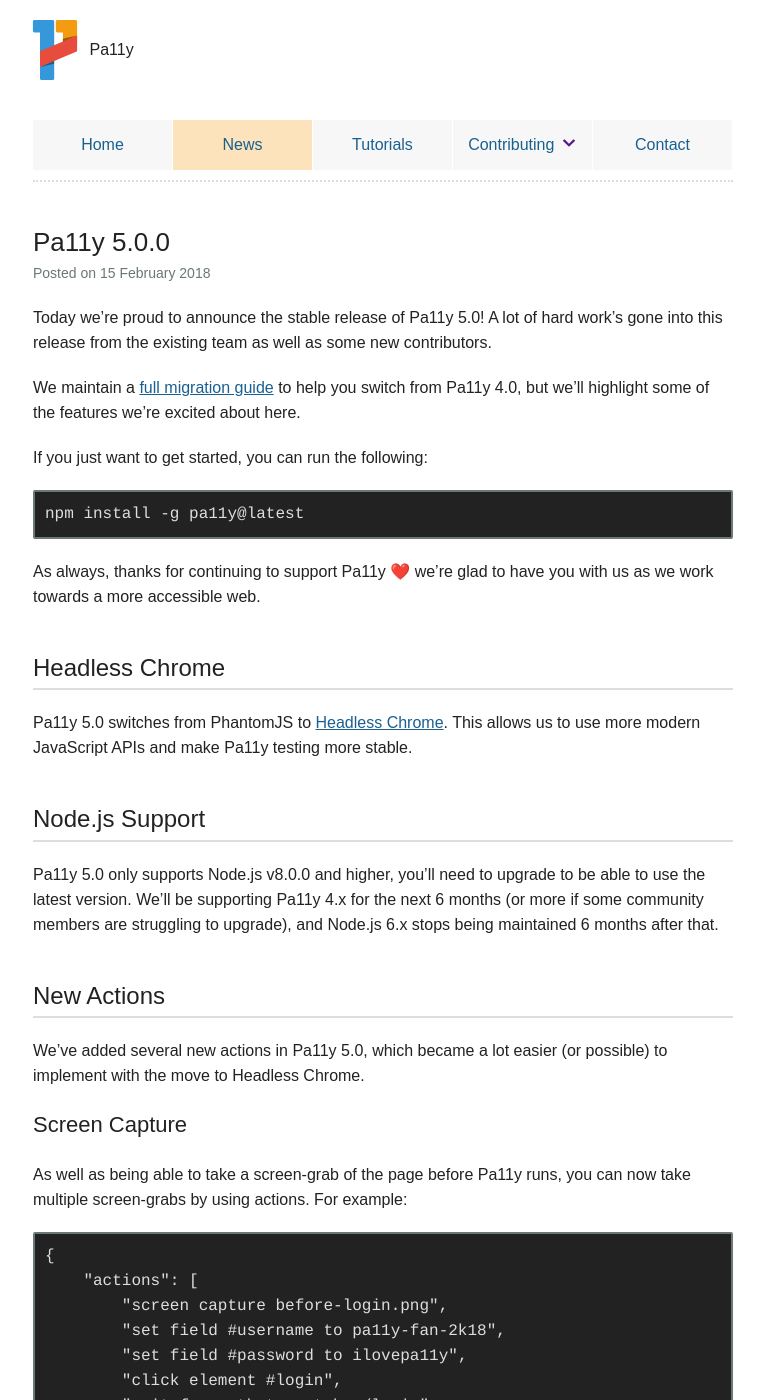
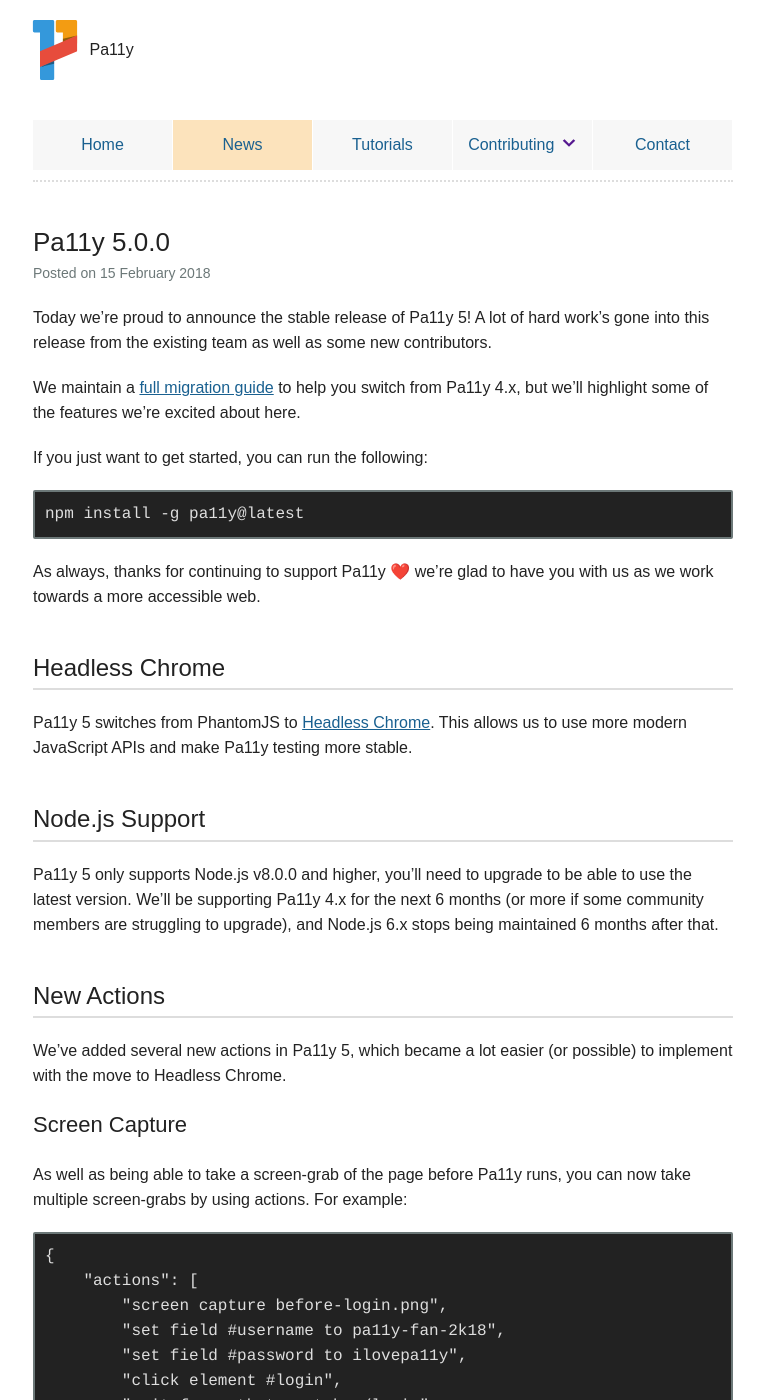
Before and after one commit to pa11y/pa11y.github.io, a Jekyll site: the page built from _posts/2018-02-15-pa11y@5.0.0.md, in a window 1280 px wide and 1400 px high. Shown: the whole window, without its empty margins (257-1021 px from the left). Built offline with Jekyll 4.4.1, drawn with Linux system fonts in a browser that asks for light colours; emoji names are drawn with the system emoji font; some of the changed text lies outside the part shown.

Commit message:
Tweak naming of versions

```diff
--- a/_posts/2018-02-15-pa11y@5.0.0.md
+++ b/_posts/2018-02-15-pa11y@5.0.0.md
@@ -1,12 +1,12 @@
 ---
 title: Pa11y 5.0.0
-description: Announcing the stable release of Pa11y 5.0!
+description: Announcing the stable release of Pa11y 5!
 date: 2018-02-15 15:00:00
 ---
 
-Today we're proud to announce the stable release of Pa11y 5.0! A lot of hard work's gone into this release from the existing team as well as some new contributors.
+Today we're proud to announce the stable release of Pa11y 5! A lot of hard work's gone into this release from the existing team as well as some new contributors.
 
-We maintain a [full migration guide](https://github.com/pa11y/pa11y/blob/master/MIGRATION.md#migrating-from-40-to-50) to help you switch from Pa11y 4.0, but we'll highlight some of the features we're excited about here.
+We maintain a [full migration guide](https://github.com/pa11y/pa11y/blob/master/MIGRATION.md#migrating-from-40-to-50) to help you switch from Pa11y 4.x, but we'll highlight some of the features we're excited about here.
 
 If you just want to get started, you can run the following:
 
@@ -19,17 +19,17 @@ As always, thanks for continuing to support Pa11y :heart: we're glad to have you
 
 ## Headless Chrome
 
-Pa11y 5.0 switches from PhantomJS to [Headless Chrome](https://developers.google.com/web/updates/2017/04/headless-chrome). This allows us to use more modern JavaScript APIs and make Pa11y testing more stable.
+Pa11y 5 switches from PhantomJS to [Headless Chrome](https://developers.google.com/web/updates/2017/04/headless-chrome). This allows us to use more modern JavaScript APIs and make Pa11y testing more stable.
 
 
 ## Node.js Support
 
-Pa11y 5.0 only supports Node.js v8.0.0 and higher, you'll need to upgrade to be able to use the latest version. We'll be supporting Pa11y 4.x for the next 6 months (or more if some community members are struggling to upgrade), and Node.js 6.x stops being maintained 6 months after that.
+Pa11y 5 only supports Node.js v8.0.0 and higher, you'll need to upgrade to be able to use the latest version. We'll be supporting Pa11y 4.x for the next 6 months (or more if some community members are struggling to upgrade), and Node.js 6.x stops being maintained 6 months after that.
 
 
 ## New Actions
 
-We've added several new actions in Pa11y 5.0, which became a lot easier (or possible) to implement with the move to Headless Chrome.
+We've added several new actions in Pa11y 5, which became a lot easier (or possible) to implement with the move to Headless Chrome.
 
 ### Screen Capture
 
@@ -64,7 +64,7 @@ Yoy can now use an action to navigate around a site before running the Pa11y tes
 
 ## Warnings and Notices
 
-Pa11y 5.0 ignores warnings and notices by default, as these are not usually actionable or useful in automated testing.
+Pa11y 5 ignores warnings and notices by default, as these are not usually actionable or useful in automated testing.
 
 You can force Pa11y to include warnings and notices again by using the `--include-notices` and `--include-warnings` command-line flags, or the `includeNotices` and `includeWarnings` options.
 
```
